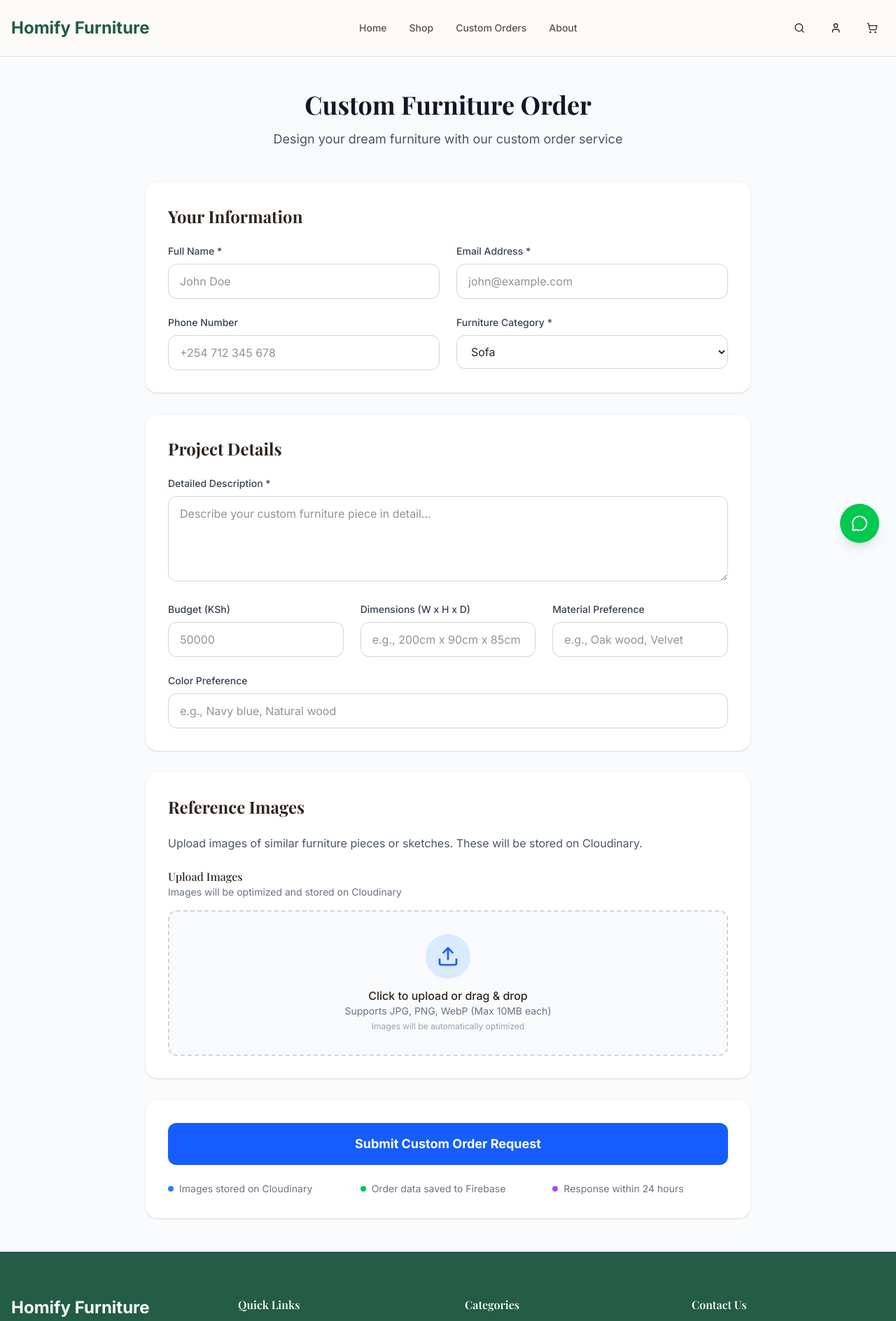
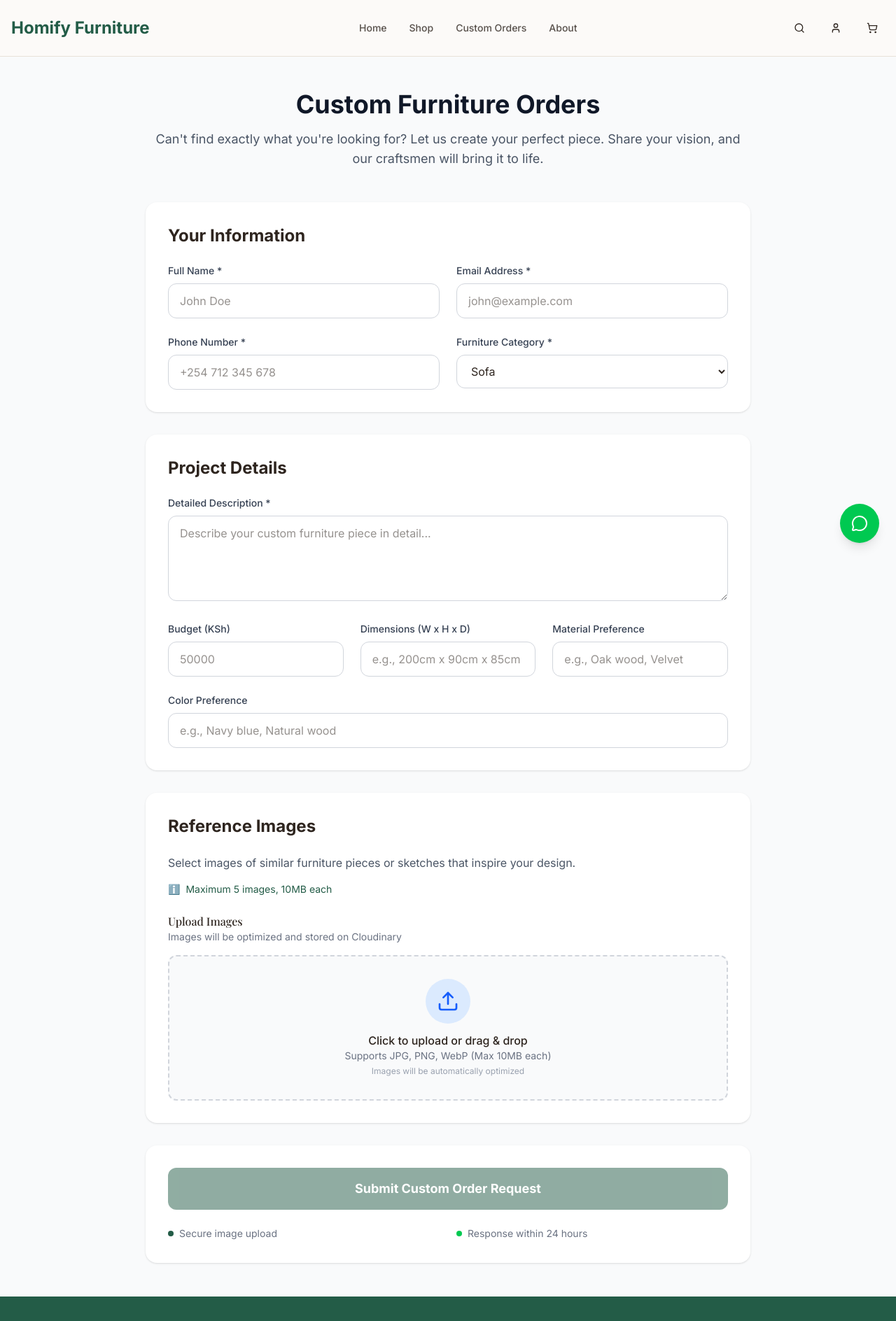
Before and after one commit to jeremiahongwenyi/alx-project-nexus, a Next.js app in the folder homify-furniture/: page /customorders in a window 1280 px wide. Shown: the top 1888 px of the page at 70% size. Built offline with nearby package versions, Linux system fonts and the light colour scheme.

Commit message:
fix: refactor custom orders page UI and logic

```diff
--- a/homify-furniture/src/app/customorders/page.tsx
+++ b/homify-furniture/src/app/customorders/page.tsx
@@ -1,9 +1,10 @@
-'use client';
+"use client";
 
-import { useState } from 'react';
-import { UploadWithAPI } from '@/components/UploadWithAPI';
-import { api } from '@/services/api';
-import { CheckCircle, AlertCircle, Loader2 } from 'lucide-react';
+import { useState } from "react";
+import { UploadWithAPI } from "@/components/UploadWithAPI";
+import { api } from "@/services/api";
+import { CheckCircle, AlertCircle, Loader2 } from "lucide-react";
+import { toast } from "sonner";
 
 interface UploadResult {
   url: string;
@@ -12,60 +13,114 @@ interface UploadResult {
 
 export default function CustomOrderPage() {
   const [formData, setFormData] = useState({
-    name: '',
-    email: '',
-    phone: '',
-    description: '',
-    category: 'sofa',
-    budget: '',
-    dimensions: '',
-    materialPreference: '',
-    colorPreference: '',
+    name: "",
+    email: "",
+    phone: "",
+    description: "",
+    category: "sofa",
+    budget: "",
+    dimensions: "",
+    materialPreference: "",
+    colorPreference: "",
   });
 
-  const [uploadedImages, setUploadedImages] = useState<UploadResult[]>([]);
+  const [selectedImages, setSelectedImages] = useState<File[]>([]);
   const [submitting, setSubmitting] = useState(false);
+  const [uploadingImages, setUploadingImages] = useState(false);
   const [success, setSuccess] = useState(false);
   const [error, setError] = useState<string | null>(null);
+  const [resetUpload, setResetUpload] = useState(false);
 
   const handleChange = (
-    e: React.ChangeEvent<HTMLInputElement | HTMLTextAreaElement | HTMLSelectElement>
+    e: React.ChangeEvent<
+      HTMLInputElement | HTMLTextAreaElement | HTMLSelectElement
+    >,
   ) => {
     const { name, value } = e.target;
-    setFormData(prev => ({ ...prev, [name]: value }));
+    setFormData((prev) => ({ ...prev, [name]: value }));
     setError(null); // Clear error when user types
+  };
+
+  const handleFilesSelected = (files: File[] | UploadResult[]) => {
+    // When autoUpload={false}, we receive File[]
+    if (files.length > 0 && "slice" in files[0]) {
+      setSelectedImages(files as File[]);
+    }
+    setError(null);
+  };
+
+  // Check if all required fields are filled
+  const isFormValid = (): boolean => {
+    return (
+      formData.name.trim() !== "" &&
+      formData.email.trim() !== "" &&
+      formData.phone.trim() !== "" &&
+      formData.description.trim() !== "" &&
+      selectedImages.length > 0
+    );
   };
 
   const handleSubmit = async (e: React.FormEvent) => {
     e.preventDefault();
 
     // Validation
-    if (!formData.name.trim() || !formData.email.trim() || !formData.description.trim()) {
-      setError('Please fill in all required fields');
+    if (
+      !formData.name.trim() ||
+      !formData.email.trim() ||
+      !formData.phone.trim() ||
+      !formData.description.trim()
+    ) {
+      setError("Please fill in all required fields");
       return;
     }
 
-    if (uploadedImages.length === 0) {
-      setError('Please upload at least one reference image');
+    if (selectedImages.length === 0) {
+      setError("Please select at least one reference image");
       return;
     }
 
     setSubmitting(true);
+    setUploadingImages(true);
     setError(null);
 
     try {
-      // Prepare order data
+      // Step 1: Upload images to Cloudinary
+      console.log("Starting image upload to Cloudinary...");
+      let uploadedImages: UploadResult[] = [];
+
+      try {
+        uploadedImages = await api.uploadMultipleImages(
+          selectedImages,
+          "custom-orders",
+        );
+        console.log("Images uploaded successfully:", uploadedImages);
+      } catch (uploadError) {
+        console.error("Image upload error:", uploadError);
+        setUploadingImages(false);
+        setSubmitting(false);
+        throw new Error(
+          uploadError instanceof Error
+            ? `Failed to upload images: ${uploadError.message}`
+            : "Failed to upload images to Cloudinary. Please check your file sizes and try again.",
+        );
+      }
+
+      setUploadingImages(false);
+
+      // Step 2: Save order data to database (automatically after successful upload)
+      console.log("Saving order data to database...");
+      try {
         const orderData = {
           customerName: formData.name,
           email: formData.email,
-        phone: formData.phone || null,
+          phone: formData.phone,
           description: formData.description,
           category: formData.category,
           budget: formData.budget ? parseInt(formData.budget) : null,
           dimensions: formData.dimensions,
           materialPreference: formData.materialPreference,
           colorPreference: formData.colorPreference,
-        images: uploadedImages.map(img => ({
+          images: uploadedImages.map((img) => ({
             url: img.url,
             publicId: img.publicId,
           })),
@@ -73,31 +128,46 @@ export default function CustomOrderPage() {
 
         // Save to Firebase via API
         const result = await api.createOrder(orderData);
+        console.log("Order saved successfully:", result);
 
         setSuccess(true);
+        toast.success("Order created successfully!");
 
-      // Reset form after delay
+        // Reset form and images after delay
         setTimeout(() => {
           setFormData({
-          name: '',
-          email: '',
-          phone: '',
-          description: '',
-          category: 'sofa',
-          budget: '',
-          dimensions: '',
-          materialPreference: '',
-          colorPreference: '',
+            name: "",
+            email: "",
+            phone: "",
+            description: "",
+            category: "sofa",
+            budget: "",
+            dimensions: "",
+            materialPreference: "",
+            colorPreference: "",
           });
-        setUploadedImages([]);
+          setSelectedImages([]);
+          setResetUpload((prev) => !prev); // Toggle to trigger reset in UploadWithAPI
           setSuccess(false);
         }, 3000);
-
+      } catch (dbError) {
+        console.error("Database save error:", dbError);
+        throw new Error(
+          dbError instanceof Error
+            ? `Failed to save order: ${dbError.message}`
+            : "Failed to save your order to the database. Please try again.",
+        );
+      }
     } catch (err) {
-      console.error('Submission error:', err);
-      setError('Failed to submit order. Please try again.');
+      console.error("Submission error:", err);
+      setError(
+        err instanceof Error
+          ? err.message
+          : "An unexpected error occurred. Please try again.",
+      );
     } finally {
       setSubmitting(false);
+      setUploadingImages(false);
     }
   };
 
@@ -106,11 +176,16 @@ export default function CustomOrderPage() {
       <div className="max-w-4xl mx-auto px-4">
         {/* Header */}
         <div className="text-center mb-12">
-          <h1 className=" text-4xl font-bold text-gray-900 mb-4">
-            Custom Furniture Order
+          <h1
+            className="text-4xl font-bold text-gray-900 mb-4"
+            style={{ fontFamily: "inter, sans-serif" }}
+          >
+            Custom Furniture Orders
           </h1>
           <p className="text-lg text-gray-600">
-            Design your dream furniture with our custom order service
+            Can't find exactly what you're looking for? Let us create your
+            perfect piece. Share your vision, and our craftsmen will bring it to
+            life.
           </p>
         </div>
 
@@ -120,9 +195,12 @@ export default function CustomOrderPage() {
             <div className="flex items-center gap-4">
               <CheckCircle className="h-8 w-8 text-green-600 shrink-0" />
               <div>
-                <h3 className="font-bold text-green-800">Order Submitted Successfully!</h3>
+                <h3 className="font-bold text-green-800">
+                  Order Submitted Successfully!
+                </h3>
                 <p className="text-green-700">
-                  Your custom order has been received. We'll contact you within 24 hours.
+                  Your custom order has been received. We'll contact you within
+                  24 hours.
                 </p>
               </div>
             </div>
@@ -146,7 +224,12 @@ export default function CustomOrderPage() {
         <form onSubmit={handleSubmit} className="space-y-8">
           {/* Personal Information */}
           <div className="bg-white rounded-2xl p-8 shadow-sm">
-            <h2 className="text-2xl font-bold mb-6">Your Information</h2>
+            <h2
+              className="text-2xl font-bold mb-6"
+              style={{ fontFamily: "inter, sans-serif" }}
+            >
+              Your Information
+            </h2>
             <div className="grid grid-cols-1 md:grid-cols-2 gap-6">
               <div>
                 <label className="block text-sm font-medium text-gray-700 mb-2">
@@ -180,7 +263,7 @@ export default function CustomOrderPage() {
 
               <div>
                 <label className="block text-sm font-medium text-gray-700 mb-2">
-                  Phone Number
+                  Phone Number *
                 </label>
                 <input
                   type="tel"
@@ -188,6 +271,7 @@ export default function CustomOrderPage() {
                   value={formData.phone}
                   onChange={handleChange}
                   className="w-full px-4 py-3 border border-gray-300 rounded-lg focus:ring-2 focus:ring-blue-500 focus:border-transparent"
+                  required
                   placeholder="+254 712 345 678"
                 />
               </div>
@@ -217,7 +301,12 @@ export default function CustomOrderPage() {
 
           {/* Project Details */}
           <div className="bg-white rounded-2xl p-8 shadow-sm">
-            <h2 className="text-2xl font-bold mb-6">Project Details</h2>
+            <h2
+              className="text-2xl font-bold mb-6"
+              style={{ fontFamily: "inter, sans-serif" }}
+            >
+              Project Details
+            </h2>
 
             <div className="space-y-6">
               <div>
@@ -297,22 +386,42 @@ export default function CustomOrderPage() {
 
           {/* Image Upload */}
           <div className="bg-white rounded-2xl p-8 shadow-sm">
-            <h2 className="text-2xl font-bold mb-6">Reference Images</h2>
-            <p className="text-gray-600 mb-6">
-              Upload images of similar furniture pieces or sketches. These will be stored on Cloudinary.
+            <h2
+              className="text-2xl font-bold mb-6"
+              style={{ fontFamily: "inter, sans-serif" }}
+            >
+              Reference Images
+            </h2>
+            <p className="text-gray-600 mb-4">
+              Select images of similar furniture pieces or sketches that inspire
+              your design.
+            </p>
+            <p
+              className="text-sm mb-6 flex items-center gap-2"
+              style={{ color: "#235c47" }}
+            >
+              <span className="inline-block">ℹ️</span>
+              Maximum 5 images, 10MB each
             </p>
 
             <UploadWithAPI
-              onUploadComplete={setUploadedImages}
+              onUploadComplete={handleFilesSelected}
               maxFiles={5}
               folder="custom-orders"
               maxSize={10}
+              autoUpload={false}
+              reset={resetUpload}
             />
 
-            {uploadedImages.length > 0 && (
-              <div className="mt-6 p-4 bg-blue-50 rounded-lg">
-                <p className="text-sm font-medium text-blue-800">
-                  ✅ {uploadedImages.length} image{uploadedImages.length !== 1 ? 's' : ''} ready
+            {selectedImages.length > 0 && (
+              <div
+                className="mt-6 p-4 rounded-lg border"
+                style={{ backgroundColor: "#f0f6f4", borderColor: "#235c47" }}
+              >
+                <p className="text-sm font-medium" style={{ color: "#235c47" }}>
+                  ✓ {selectedImages.length} image
+                  {selectedImages.length !== 1 ? "s" : ""} selected (will be
+                  uploaded on submit)
                 </p>
               </div>
             )}
@@ -322,30 +431,38 @@ export default function CustomOrderPage() {
           <div className="bg-white rounded-2xl p-8 shadow-sm">
             <button
               type="submit"
-              disabled={submitting}
-              className="w-full py-4 px-6 bg-blue-600 text-white font-bold text-lg rounded-lg hover:bg-blue-700 disabled:opacity-50 disabled:cursor-not-allowed transition flex items-center justify-center gap-3"
+              disabled={!isFormValid() || submitting}
+              className="w-full py-4 px-6 text-white font-bold text-lg rounded-lg disabled:opacity-50 disabled:cursor-not-allowed transition flex items-center justify-center gap-3"
+              style={{ backgroundColor: "#235c47" }}
+              onMouseEnter={(e) =>
+                (e.currentTarget.style.backgroundColor = "#1a4533")
+              }
+              onMouseLeave={(e) =>
+                (e.currentTarget.style.backgroundColor = "#235c47")
+              }
             >
               {submitting ? (
                 <>
                   <Loader2 className="h-5 w-5 animate-spin" />
-                  Processing Your Order...
+                  {uploadingImages
+                    ? "Uploading Images..."
+                    : "Processing Your Order..."}
                 </>
               ) : (
-                'Submit Custom Order Request'
+                "Submit Custom Order Request"
               )}
             </button>
 
-            <div className="mt-6 grid grid-cols-1 md:grid-cols-3 gap-6 text-sm text-gray-500">
+            <div className="mt-6 grid grid-cols-1 md:grid-cols-2 gap-6 text-sm text-gray-500">
               <div className="flex items-center gap-2">
-                <div className="w-2 h-2 bg-blue-500 rounded-full"></div>
-                <span>Images stored on Cloudinary</span>
+                <div
+                  className="w-2 h-2 rounded-full"
+                  style={{ backgroundColor: "#235c47" }}
+                ></div>
+                <span>Secure image upload</span>
               </div>
               <div className="flex items-center gap-2">
                 <div className="w-2 h-2 bg-green-500 rounded-full"></div>
-                <span>Order data saved to Firebase</span>
-              </div>
-              <div className="flex items-center gap-2">
-                <div className="w-2 h-2 bg-purple-500 rounded-full"></div>
                 <span>Response within 24 hours</span>
               </div>
             </div>
```
Also changed, not shown: homify-furniture/src/components/UploadWithAPI.tsx (+34 -11 lines), homify-furniture/src/components/home/HeroSection.tsx (+32 -54 lines), homify-furniture/src/components/products/ProductCatalog.tsx (+15 -59 lines), homify-furniture/src/components/products/ProductGrid.tsx (+4 -8 lines), 1 other file (tests, documents, lock files or other folders). Lines whose indentation alone changed are shown as unchanged.
